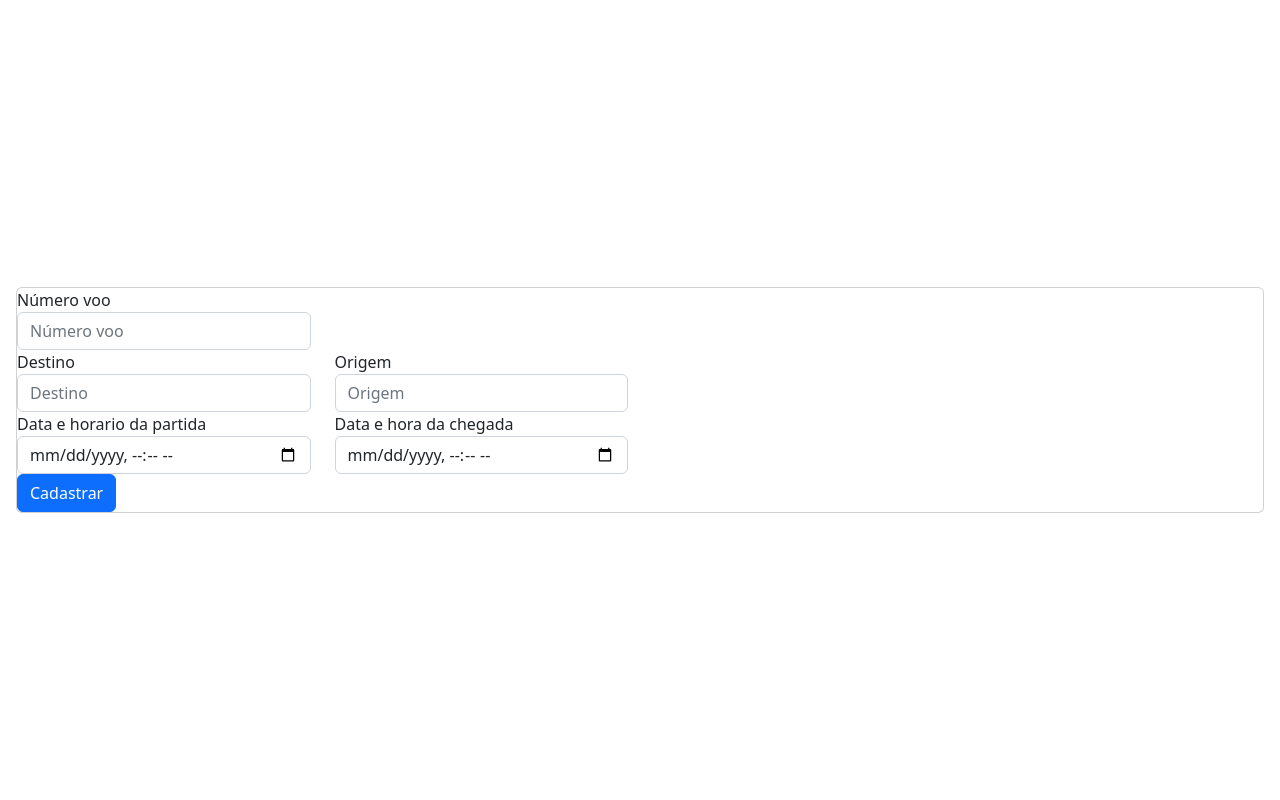
After one commit to otaviootavio/webapp, a Django app: template mysite/template/monitoracao_resultado.html in a window 1280 px wide. The commit adds this page. Run offline with Django 4.2, Linux system fonts and the light colour scheme; the template is opened without the code that fills it, so the values that code supplies are empty.

```diff
--- a/mysite/mysite/urls.py
+++ b/mysite/mysite/urls.py
@@ -25,4 +25,5 @@ urlpatterns = [
     path('monitoracao/', views.monitoracao),
     path('login/', views.login, name='login'),
     path('monitoracao/', views.monitoracao, name='monitoração'),
+
 ]
--- /dev/null
+++ b/mysite/template/monitoracao_resultado.html
@@ -0,0 +1,70 @@
+{% load static %}
+{% block content %}
+<!DOCTYPE html>
+<html>
+<head>
+    <meta charset='utf-8'>
+    <meta http-equiv='X-UA-Compatible' content='IE=edge'>
+    <title>Resultado da busca</title>
+
+    <meta charset="UTF-8">
+    <meta name="viewport" content="width=device-width, initial-scale=1.0">
+    <meta http-equiv="X-UA-Compatible" content="ie=edge">
+    <!-- CSS only -->
+    <link href="https://cdn.jsdelivr.net/npm/bootstrap@5.2.2/dist/css/bootstrap.min.css" rel="stylesheet"
+        integrity="sha384-Zenh87qX5JnK2Jl0vWa8Ck2rdkQ2Bzep5IDxbcnCeuOxjzrPF/et3URy9Bv1WTRi" crossorigin="anonymous">
+    <!-- JavaScript Bundle with Popper -->
+    <script src="https://cdn.jsdelivr.net/npm/bootstrap@5.2.2/dist/js/bootstrap.bundle.min.js"
+        integrity="sha384-OERcA2EqjJCMA+/3y+gxIOqMEjwtxJY7qPCqsdltbNJuaOe923+mo//f6V8Qbsw3"
+        crossorigin="anonymous"></script>
+</head>
+</head>
+<body class="vh-100 px-3">
+  <div class="row align-items-center h-100">
+    <div class="col-sm">
+      <div class="card h-100">
+        <form>
+            <div class="row">
+              <div class="col-md-3">
+                <label for="numero-voo">Número voo</label>
+                <input type="text" id="numero-voo" class="form-control" placeholder="Número voo">
+              </div>
+            </div>
+          </form>
+          <form>
+            <div class="row">
+              <div class="col-md-3">
+                <label for="destino">Destino</label>
+                <input type="text" id="destino" class="form-control" placeholder="Destino">
+              </div>
+              <div class="col-md-3">
+                <label for="origem">Origem</label>
+                <input type="text" id="origem" class="form-control" placeholder="Origem">
+              </div>
+            </div>
+          </form>
+          <form>
+            <div class="row">
+              <div class="col-md-3">
+                <label for="data-hora-partira">Data e horario da partida</label>
+                <input type="datetime-local" id="data-hora-partira" class="form-control">
+              </div>
+              <div class="col-md-3">
+                <label for="data-hora-partida">Data e hora da chegada</label>
+                <input type="datetime-local" id="data-hora-partida" class="form-control">
+              </div>
+            </div>
+            <div class="row">
+                <div class="col-md-3">
+                    <input name="cadastrar" type="submit" value="Cadastrar" class="btn btn-primary">
+                </div>
+            </div>
+          </form>
+
+
+        </div>
+      </div>
+    </div>
+</body>
+</html>
+{% endblock %}
```
Also changed, not shown: mysite/app/views.py (+7 -0 lines), mysite/template/monitoracao.html (+7 -3 lines).
